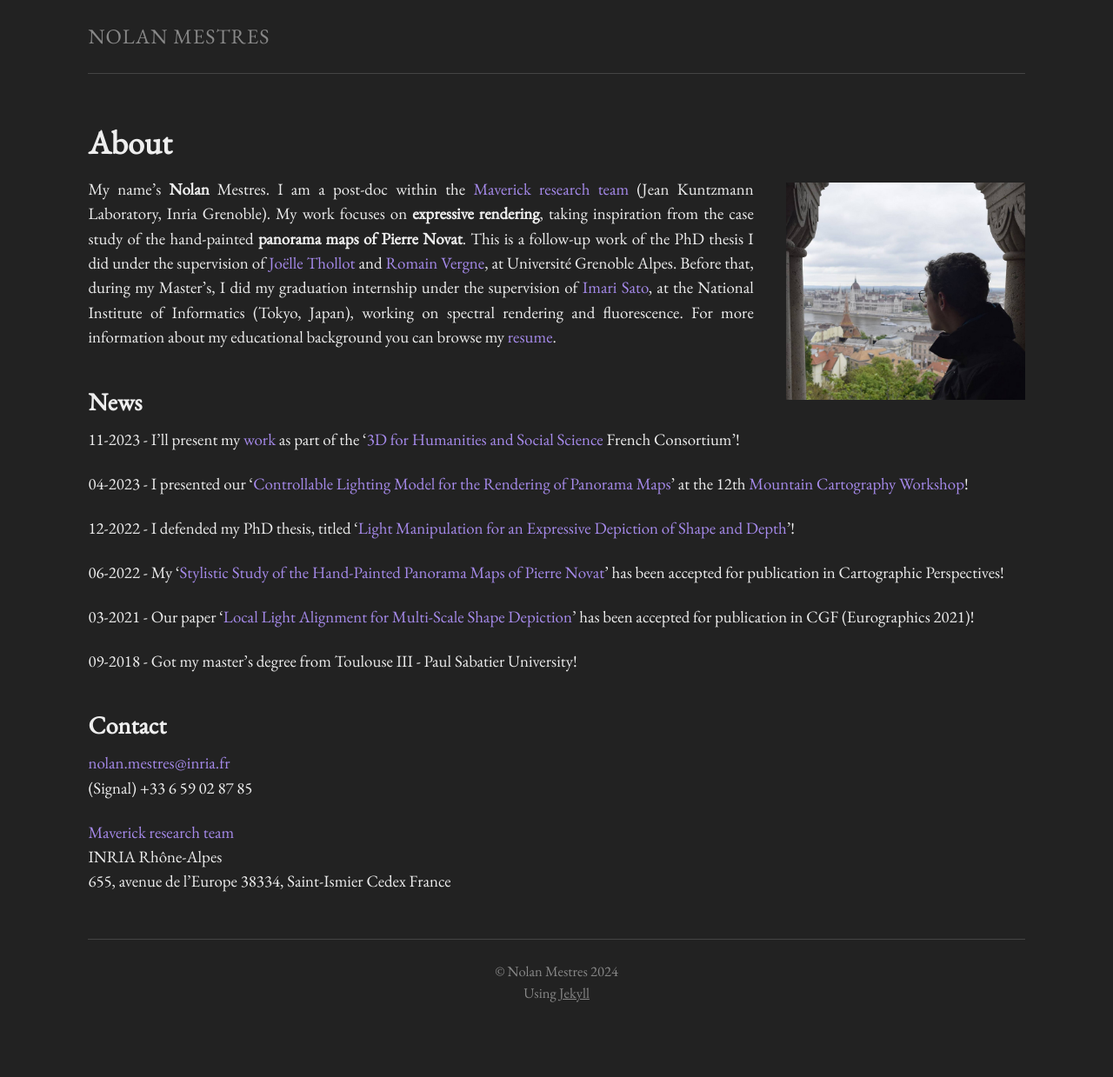
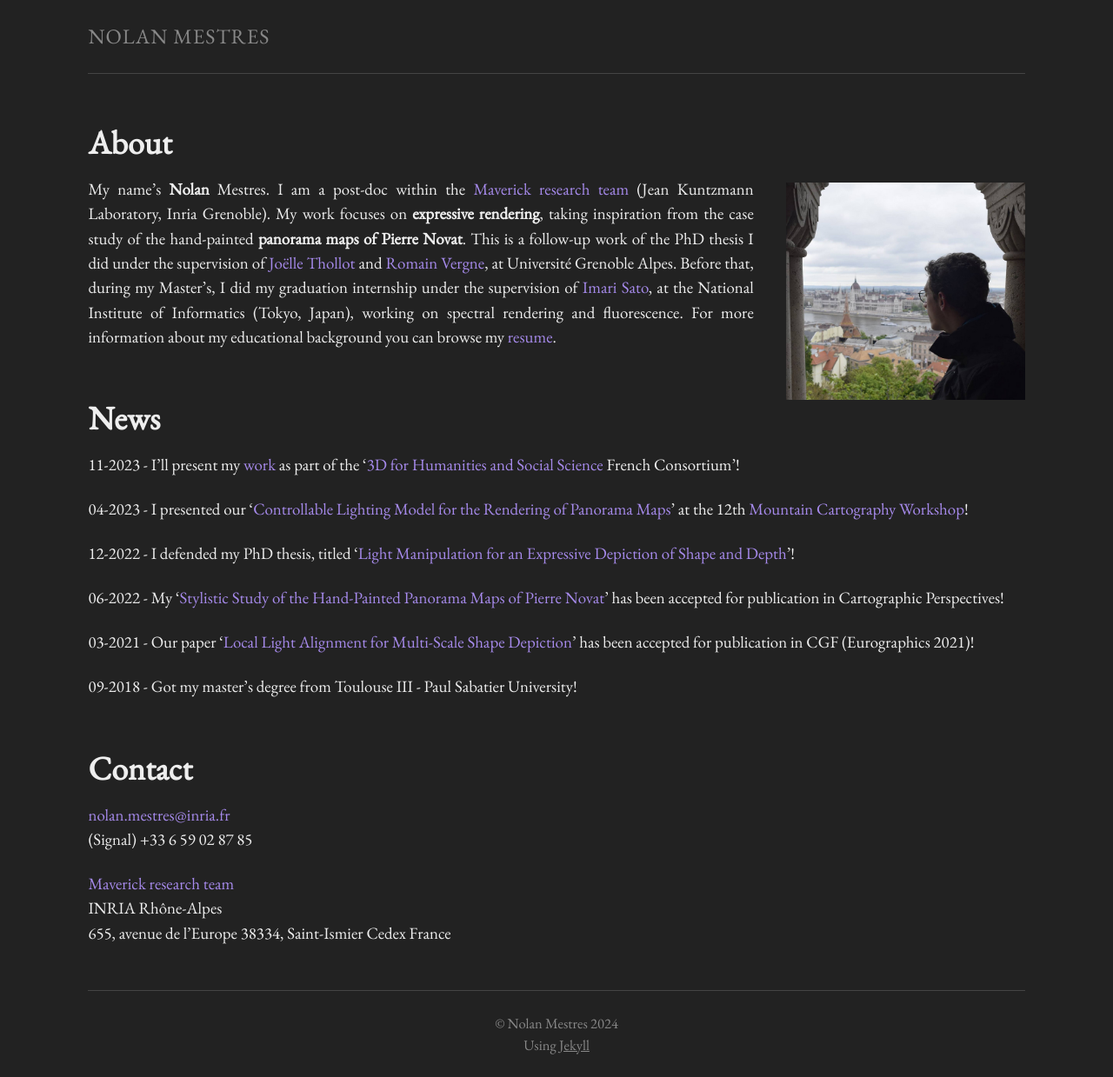
Before and after one commit to Nalonoid/nalonoid.github.io, a Jekyll site: the page built from index.md, in a window 1280 px wide. Shown: the whole page at 87% size. Built offline with Jekyll 4.4.1, drawn with Linux system fonts in a browser that asks for light colours; before the commit the page ends 1180 px from its top, so only the background shows below that.

Commit message:
change headers

```diff
--- a/index.md
+++ b/index.md
@@ -9,7 +9,7 @@ permalink: /
 My name’s **Nolan** Mestres. I am a post-doc within the [Maverick research team] (Jean Kuntzmann Laboratory, Inria Grenoble). My work focuses on **expressive rendering**, taking inspiration from the case study of the hand-painted **panorama maps of Pierre Novat**.
 This is a follow-up work of the PhD thesis I did under the supervision of [Joëlle Thollot] and [Romain Vergne], at Université Grenoble Alpes. Before that, during my Master's, I did my graduation internship under the supervision of [Imari Sato], at the National Institute of Informatics (Tokyo, Japan), working on spectral rendering and fluorescence. For more information about my educational background you can browse my [resume].
 
-## News
+# News
 
 11-2023 - I'll present my [work] as part of the '[3D for Humanities and Social Science] French Consortium'!
 
@@ -23,7 +23,7 @@ This is a follow-up work of the PhD thesis I did under the supervision of [Joël
 
 09-2018 - Got my master's degree from Toulouse III - Paul Sabatier University!
 
-## Contact
+# Contact
 
 [nolan.mestres@inria.fr]
 (Signal) +33 6 59 02 87 85
```
